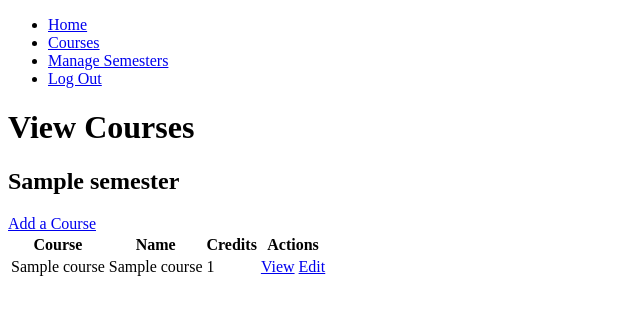
After one commit to Amenhotep314/study, a Flask app: page /courses in a window 1280 px wide. The commit adds this page. Shown: the top 315 px of the page, without its empty margins (0-640 px from the left). Run offline with Flask 3, Linux system fonts and the light colour scheme; a user stored in the database is signed in; tables that the repository leaves empty hold one stand-in row (values such as "Sample post"); parts of the project's set-up code (start-up, migrations or seed data) failed here and were passed over.

Commit message:
Adds bulk course display view

```diff
--- a/src/main.py
+++ b/src/main.py
@@ -110,6 +110,25 @@ def delete_semester(semester_id):
     )
 
 
+@main.route("/courses")
+@login_required
+def view_courses():
+
+    current_semester = db_util.current_semester()
+    if current_semester:
+        courses = Course.query.filter_by(user_id=current_user.id, semester_id=current_semester.id).all()
+        title = current_semester.name
+    else:
+        courses = []
+        title = ""
+
+    return render_template(
+        "view_courses.html",
+        courses=courses,
+        title=title
+    )
+
+
 @main.route("/courses/create", methods=['GET', 'POST'])
 @login_required
 def create_course():
@@ -154,7 +173,7 @@ def view_course(course_id):
 @login_required
 def edit_course(course_id):
 
-    course = db.get_or_404(Course.query.filter_by(user_id=current_user.id, id=course_id))
+    course = db.first_or_404(Course.query.filter_by(user_id=current_user.id, id=course_id))
     form = CourseForm()
 
     if form.validate_on_submit():
@@ -163,7 +182,7 @@ def edit_course(course_id):
         course.short_name = form.short_name.data
         course.credits = form.credits.data
         db.session.commit()
-        return redirect(url_for('main.view_semester', semester_id=form.semester.data))
+        return redirect(url_for('main.view_courses'))
 
     form.semester.choices = [(semester.id, semester.name) for semester in Semester.query.filter_by(user_id=current_user.id).all()]
     form.semester.data = course.semester_id
--- a/src/templates/base_main.html
+++ b/src/templates/base_main.html
@@ -8,6 +8,7 @@
     <div>
         <ul>
             <li><a href="{{ url_for('main.index') }}">Home</a></li>
+            <li><a href="{{ url_for('main.view_courses') }}">Courses</a></li>
             <li><a href="{{ url_for('main.view_semesters') }}">Manage Semesters</a></li>
             <li><a href="{{ url_for('auth.logout') }}">Log Out</a></li>
         </ul>
--- /dev/null
+++ b/src/templates/view_courses.html
@@ -0,0 +1,36 @@
+{% extends "base_main.html" %}
+
+{% block head %}
+    <title>Courses</title>
+{% endblock %}
+
+{% block body %}
+    <h1>View Courses</h1>
+    <h2>{{ title }}</h2>
+    <div>
+        <a href="{{ url_for('main.create_course') }}">Add a Course</a>
+    </div>
+    {% if courses|length > 0 %}
+        <table>
+            <tr>
+                <strong>
+                    <th>Course</th>
+                    <th>Name</th>
+                    <th>Credits</th>
+                    <th>Actions</th>
+                </strong>
+            </tr>
+            {% for course in courses %}
+                <tr>
+                    <td>{{ course.name }}</td>
+                    <td>{{ course.short_name }}</td>
+                    <td>{{ course.credits }}</td>
+                    <td>
+                        <a href="{{ url_for('main.view_course', course_id=course.id) }}">View</a>
+                        <a href="{{ url_for('main.edit_course', course_id=course.id) }}">Edit</a>
+                    </td>
+                </tr>
+            {% endfor %}
+        </table>
+    {% endif %}
+{% endblock %}
```
Also changed, not shown: src/templates/view_course.html (+2 -6 lines).
